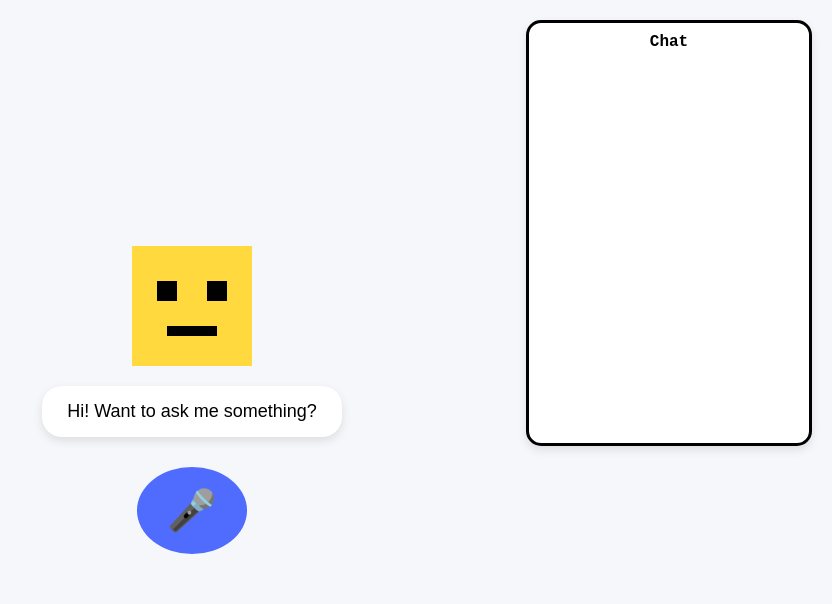
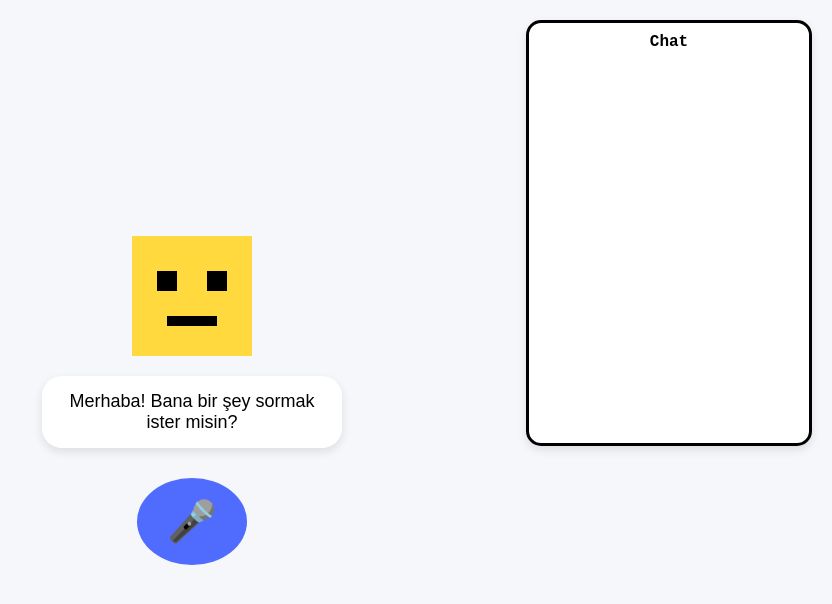
Before and after one commit to mipidip/pixel-buddy, a website: page public/index.html in a window 1280 px wide. Shown: the whole page, without its empty margins (448-1280 px from the left). Drawn offline with Linux system fonts and the light colour scheme.

Commit message:
Update türkçeleştirme index.html

```diff
--- a/public/index.html
+++ b/public/index.html
@@ -22,7 +22,7 @@
       </div>
 
       <div class="bubble" id="bubble">
-        Hi! Want to ask me something?
+        Merhaba! Bana bir şey sormak ister misin?
       </div>
 
       <button class="mic-btn" onclick="startListening()">
```
